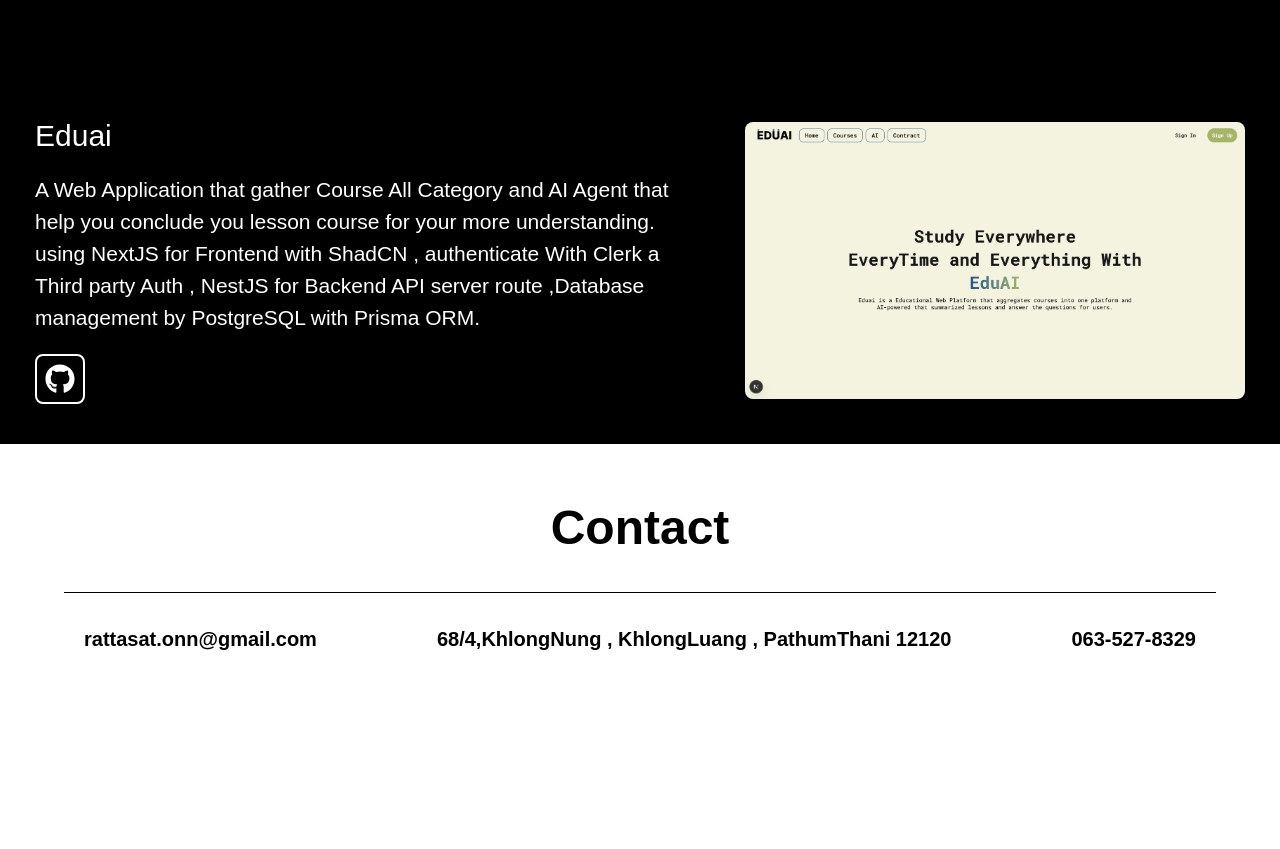
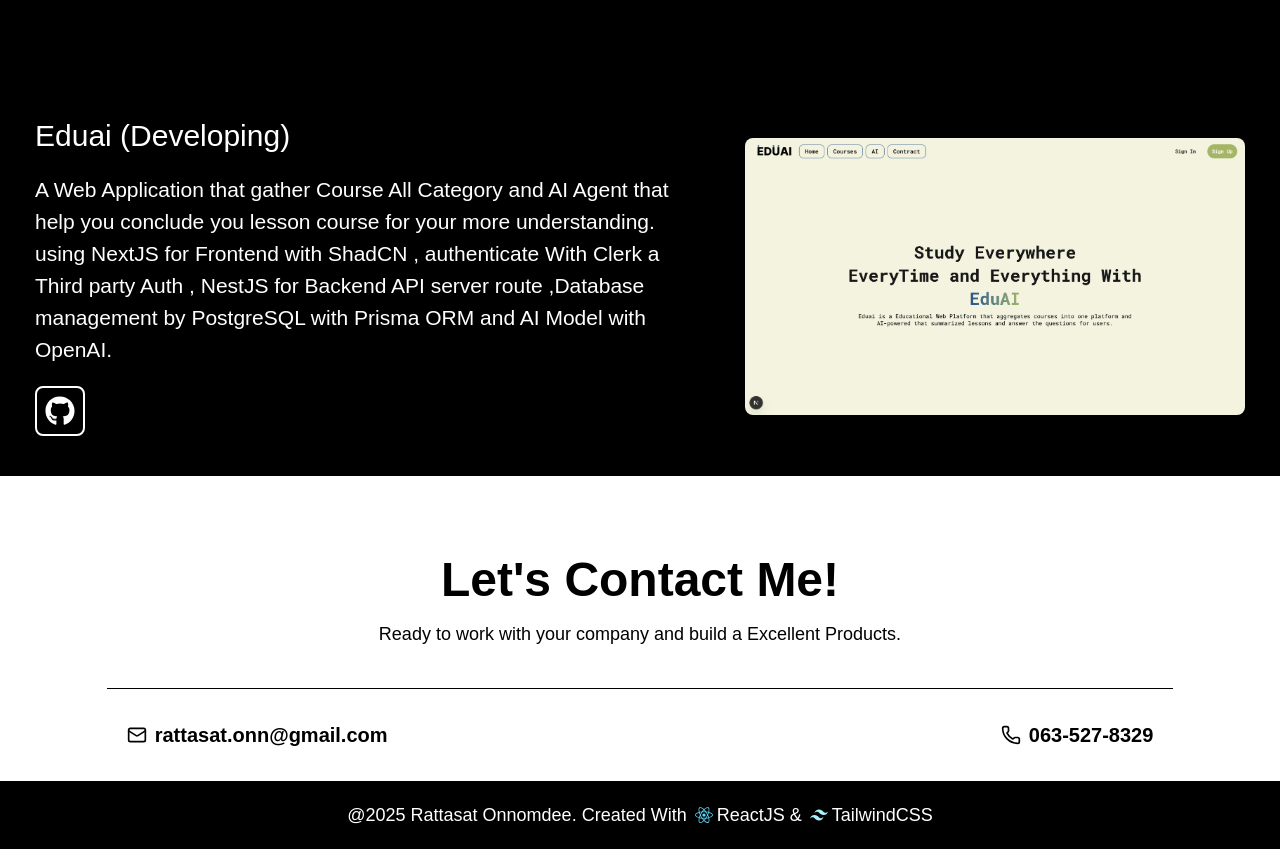
Before and after one commit to chxmpizz/My_Portfolio, a React (Vite) app: page / in a window 1280 px wide. Shown: the part 2681-3530 px from the top of the page. Before the commit the page ends 3366 px from the top, so only its background shows below. Built offline with nearby package versions, Linux system fonts and the light colour scheme.

Commit message:
feat: add footer component

```diff
--- a/src/App.tsx
+++ b/src/App.tsx
@@ -4,6 +4,7 @@ import Skills from "./pages/Skills";
 import Projects from "./pages/Projects";
 import Contact from "./pages/Contact";
 import Experiences from "./pages/Experiences";
+import Footer from "./components/Footer";
 import "./App.css";
 
 const App = () => {
@@ -18,6 +19,7 @@ const App = () => {
         <Skills />
         <Projects />
         <Contact />
+        <Footer />
       </div>
     </div>
   );
--- /dev/null
+++ b/src/components/Footer.tsx
@@ -0,0 +1,24 @@
+import { FaReact } from "react-icons/fa";
+import { SiTailwindcss } from "react-icons/si";
+import { motion } from "framer-motion";
+
+const Footer = () => {
+  return (
+    <div className="bg-black text-white py-5">
+      <motion.h2
+        initial={{ x: -50, opacity: 0 }}
+        whileInView={{ x: 0, opacity: 100 }}
+        transition={{ duration: 0.5 }}
+        className="flex items-center justify-center text-lg"
+      >
+        @2025 Rattasat Onnomdee. Created With{" "}
+        <FaReact className="text-[#61d8f8] ml-2 mr-1 inline-block" />
+        ReactJS &{" "}
+        <SiTailwindcss className=" ml-2 mr-1 text-[#A5F3FC] inline-block" />
+        TailwindCSS
+      </motion.h2>
+    </div>
+  );
+};
+
+export default Footer;
--- a/src/pages/Contact.tsx
+++ b/src/pages/Contact.tsx
@@ -1,23 +1,58 @@
+import Mail from "../../public/mail.svg";
+import Phone from "../../public/phone.svg";
+import { motion } from "framer-motion";
+
 const Contact = () => {
   return (
-    <section id="contact" className="mt-15 text-5xl flex flex-col items-center justify-center w-full h-[100%] overflow-hidden">
-      <h1 className="text-5xl font-bold">
-        Contact
-      </h1>
-          <div className="px-5 py-8  border-t-1 flex lg:flex-row items-center justify-between w-[90%] mt-10 max-sm:flex-col max-sm:gap-5 max-sm:items-center
-           sm:flex-col sm:gap-5 sm:items-center">
-            <p className="text-xl font-bold max-sm:text-md sm:text-md">
-              rattasat.onn@gmail.com
-            </p>
-            <p className="text-center text-xl font-bold max-sm:text-md  sm:text-md">
-              68/4,KhlongNung , KhlongLuang , PathumThani 12120
-            </p>
-            <p className="text-xl font-bold max-sm:text-md sm:text-md">
-              063-527-8329
-            </p>
-          </div>
+    <section
+      id="contact"
+      className="pt-20 text-5xl flex flex-col items-center justify-center w-full  overflow-hidden"
+    >
+      <motion.h1
+        initial={{ y: -50, opacity: 0 }}
+        whileInView={{ y: 0, opacity: 100 }}
+        transition={{ duration: 1 }}
+        className="text-5xl font-bold"
+      >
+        Let's Contact Me!
+      </motion.h1>
+
+      <motion.p
+        initial={{ x: 100, opacity: 0 }}
+        whileInView={{ x: 0, opacity: 100 }}
+        transition={{ duration: 1 }}
+        className="mt-4 text-lg"
+      >
+        Ready to work with your company and build a Excellent Products.
+      </motion.p>
+      <motion.div
+        initial={{ x: -50, opacity: 0 }}
+        whileInView={{ x: 0, opacity: 100 }}
+        transition={{ duration: 1 }}
+        className="px-5 py-8 border-t-1 flex lg:flex-row items-center justify-between w-5/6 mt-10 max-sm:flex-col max-sm:gap-5 max-sm:items-center sm:flex-col sm:gap-5 sm:items-center"
+      >
+        <motion.p
+          initial={{ x: -100, opacity: 0 }}
+          whileInView={{ x: 0, opacity: 100 }}
+          transition={{ duration: 1.3 }}
+          className="text-xl font-bold max-sm:text-md sm:text-md flex"
+        >
+          <img src={Mail} alt="Mail" width={20} height={20} className="mr-2" />
+          rattasat.onn@gmail.com
+        </motion.p>
+
+        <motion.p
+          initial={{ x: -100, opacity: 0 }}
+          whileInView={{ x: 0, opacity: 100 }}
+          transition={{ duration: 1.5 }}
+          className="text-xl font-bold max-sm:text-md sm:text-md flex"
+        >
+          <img src={Phone} alt="Mail" width={20} height={20} className="mr-2" />
+          063-527-8329
+        </motion.p>
+      </motion.div>
     </section>
-  )
-}
+  );
+};
 
-export default Contact
+export default Contact;
--- a/src/pages/Projects.tsx
+++ b/src/pages/Projects.tsx
@@ -73,7 +73,7 @@ const Projects = () => {
             className="w-1/2"
           >
             <div className="items-start flex flex-col">
-              <h2 className="text-3xl">Eduai</h2>
+              <h2 className="text-3xl">Eduai (Developing)</h2>
               <p className="text-[21px] font-normal ">
                 <p className="text-[21px] font-normal my-5 leading-8">
                   A Web Application that gather Course All Category and AI Agent
@@ -81,7 +81,7 @@ const Projects = () => {
                   understanding. using NextJS for Frontend with ShadCN ,
                   authenticate With Clerk a Third party Auth , NestJS for
                   Backend API server route ,Database management by PostgreSQL
-                  with Prisma ORM.
+                  with Prisma ORM and AI Model with OpenAI.
                 </p>
               </p>
             </div>
```
Also changed, not shown: public/mail.svg (added), public/phone.svg (added).
